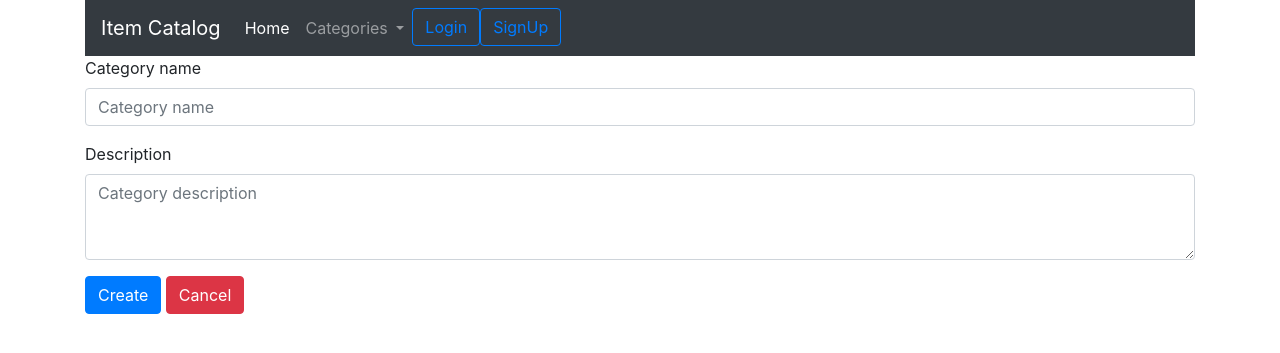
After one commit to MH-Alsubhi/item-catalog-ud, a Flask app: template templates/category/new.html in a window 1280 px wide. The commit adds this page. Shown: the top 353 px of the page. Run offline with Flask 2, Linux system fonts and the light colour scheme; the template is opened without the code that fills it, so the values that code supplies are empty; some libraries are stand-ins or nearby versions.

Commit message:
Add new category added

```diff
--- a/app.py
+++ b/app.py
@@ -27,7 +27,13 @@ def list_categories():
 # add new category
 @app.route('/categories/new',methods=['GET','POST'])
 def new_category():
-    return render_template('item/items.html')
+    if request.method == 'POST':
+        new_category = Category(name=request.form['name'],desc = request.form['desc'])
+        session.add(new_category)
+        session.commit()
+        return redirect(url_for('list_categories'))
+    else:
+        return render_template('category/new.html')
 
 
 # edit category
--- a/templates/category/categories.html
+++ b/templates/category/categories.html
@@ -1,6 +1,7 @@
 {% include "partials/header.html" %}
 <div class="container">
   <!-- categories list -->
+  <a href="{{url_for('new_category')}}" class="btn btn-primary">Add</a>
   {%for category in categories%}
   <div class="list-group pt-5">
     <a href="#" class="list-group-item list-group-item-action flex-column align-items-start">
--- /dev/null
+++ b/templates/category/new.html
@@ -0,0 +1,24 @@
+{% include "partials/header.html" %}
+
+<div class="container">
+    <!-- add new category -->
+
+    <form action="{{url_for('new_category',)}}" method="POST">
+        <div class="form-group">
+            <label>Category name</label>
+            <input name="name" type="text" class="form-control" placeholder="Category name">
+        </div>
+        <div class="form-group">
+            <label>Description</label>
+            <textarea name="desc" class="form-control" rows="3" placeholder="Category description"></textarea>
+        </div>
+        <div class="form-group">
+            <button type="submit" class="btn btn-primary">Create</button>
+            <a  class="btn btn-danger" href="{{url_for('list_categories')}}">Cancel</a>
+        </div>
+    </form>
+
+
+</div>
+
+{% include "partials/footer.html" %}
```
